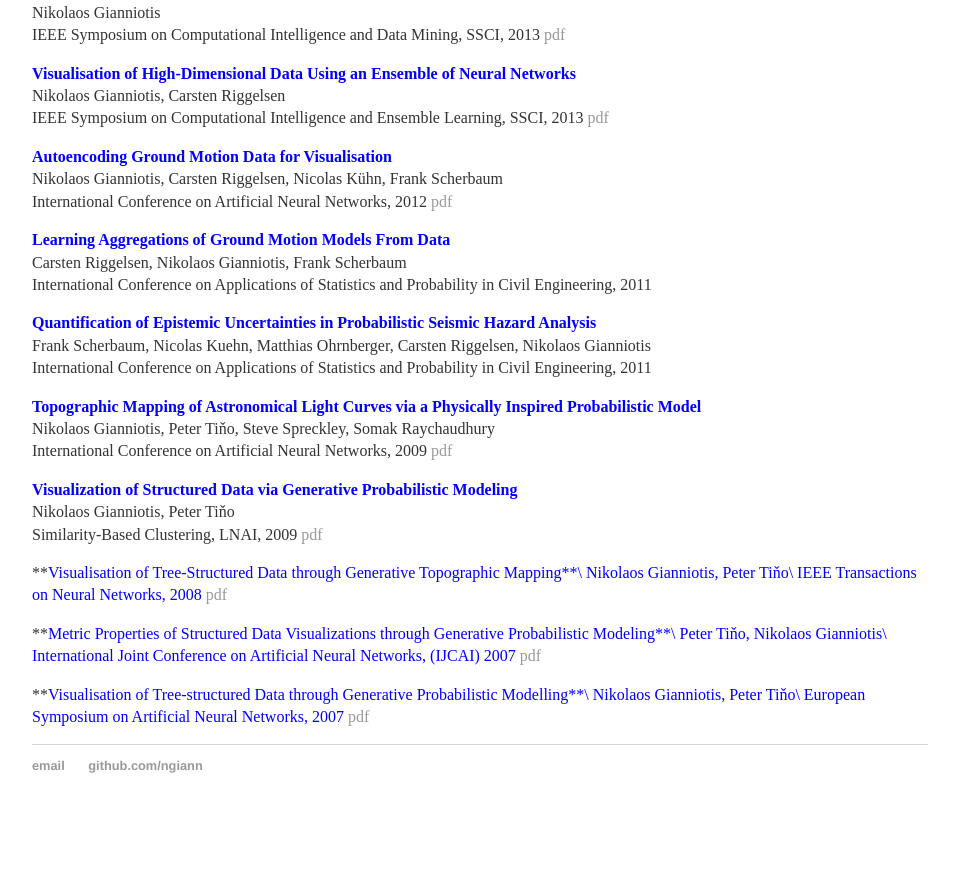
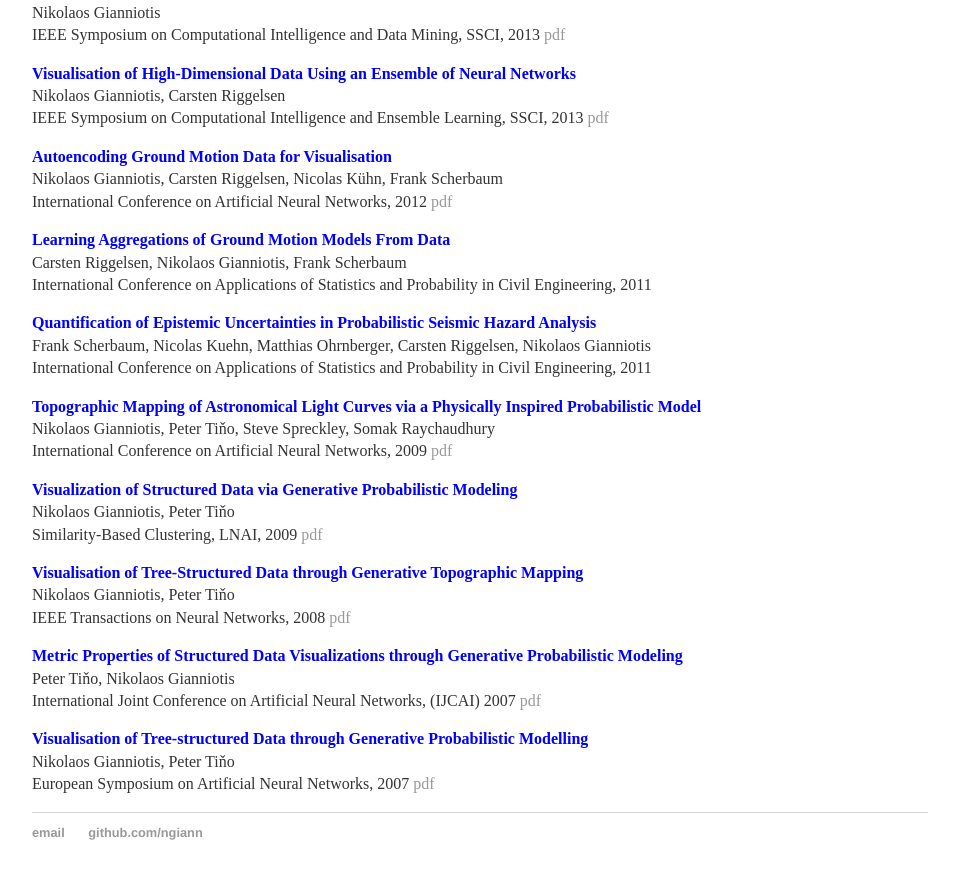
Before and after one commit to ngiann/ngiann.github.io, a Jekyll site: the page built from papers/index.md, in a window 1280 px wide and 900 px high, scrolled down 1164 px. Shown: the top 879 px of the window, without its empty margins (160-1119 px from the left). Built offline with Jekyll 4.4.1, drawn with Linux system fonts in a browser that asks for light colours; before the commit the page ends 1997 px from its top, so only the background shows below that; some of the changed lines change nothing that is shown.

Commit message:
Update index.md

```diff
--- a/papers/index.md
+++ b/papers/index.md
@@ -100,16 +100,16 @@ Nikolaos Gianniotis, Peter Tiňo\
 Similarity-Based Clustering, LNAI, 2009 [pdf](https://www.dropbox.com/s/jv37zymu0oaf2gl/SpringerBook%20-%20Visualization%20of%20Structured%20Data.pdf?dl=0)
 
 
-**<span style="color: blue">Visualisation of Tree-Structured Data through Generative Topographic Mapping**\
+**<span style="color: blue">Visualisation of Tree-Structured Data through Generative Topographic Mapping</span>**\
 Nikolaos Gianniotis, Peter Tiňo\
 IEEE Transactions on Neural Networks, 2008 [pdf](https://www.dropbox.com/s/ydzz07wbe7u9c3m/IEEE2008%20-%20Visualisation%20of%20Tree-Structured%20Data.pdf?dl=0)
 
 
-**<span style="color: blue">Metric Properties of Structured Data Visualizations through Generative Probabilistic Modeling**\
+**<span style="color: blue">Metric Properties of Structured Data Visualizations through Generative Probabilistic Modeling</span>**\
 Peter Tiňo, Nikolaos Gianniotis\
 International Joint Conference on Artificial Neural Networks, (IJCAI) 2007 [pdf](https://www.dropbox.com/s/tolg5urgkgh5q7m/IJCAI2007%20-%20Metric%20Properties%20of%20Structured%20Data.pdf?dl=0)
 
 
-**<span style="color: blue">Visualisation of Tree-structured Data through Generative Probabilistic Modelling**\
+**<span style="color: blue">Visualisation of Tree-structured Data through Generative Probabilistic Modelling</span>**\
 Nikolaos Gianniotis, Peter Tiňo\
 European Symposium on Artificial Neural Networks, 2007 [pdf](https://www.dropbox.com/s/kh0yg0wml3fhe7j/esann2007%20-%20Visualisation%20of%20Tree-structured%20Data.pdf?dl=0)
```
